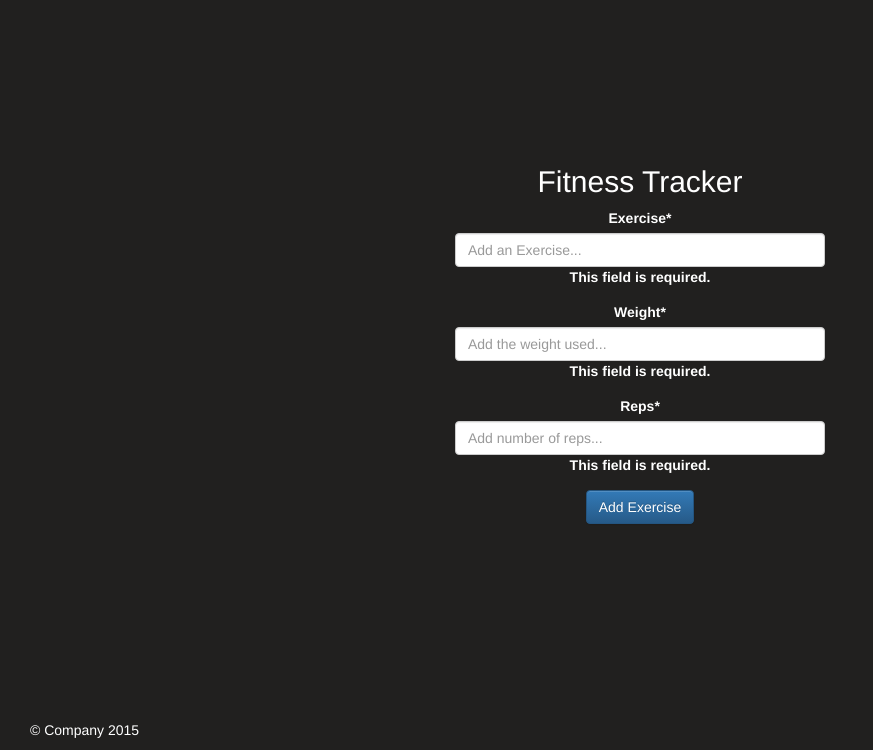
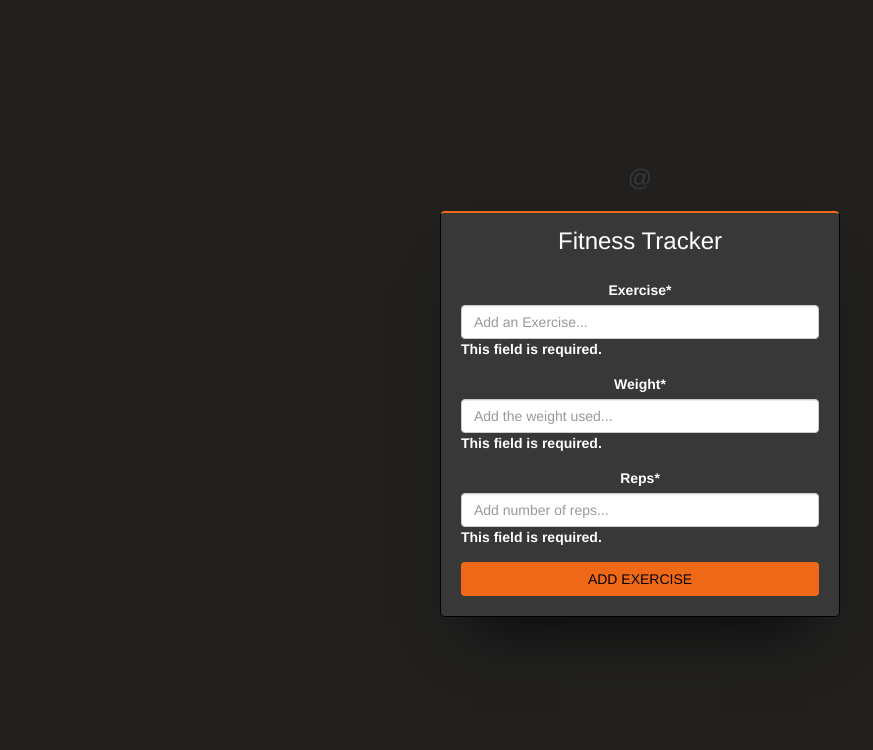
Before and after one commit to philknowles/SocialNetwork, a Django app: page /fitness/ in a window 1280 px wide. Shown: the part 50-800 px from the top of the page, without its empty margins (0-873 px from the left). Run offline with Django 3.2, Linux system fonts and the light colour scheme; a user stored in the database is signed in; tables that the repository leaves empty hold one stand-in row (values such as "Sample post"); parts of the project's set-up code (start-up, migrations or seed data) failed here and were passed over; some libraries are stand-ins or nearby versions.

Commit message:
Added design layout to Fitness Tracker

```diff
--- a/accounts/templates/base.html
+++ b/accounts/templates/base.html
@@ -55,11 +55,11 @@
     </div>
 
    {% if user.is_authenticated %}
-      <footer class="container">
+      <!--footer class="container">
         <div class="col-lg-12">
             <p>&copy; Company 2015</p>
         </div>
-      </footer>
+      </footer-->
     {% endif %}
     </div> <!-- /container -->
         <script src="//ajax.googleapis.com/ajax/libs/jquery/1.11.2/jquery.js"></script>
--- a/fitness/templates/fitness/exercises.html
+++ b/fitness/templates/fitness/exercises.html
@@ -5,11 +5,18 @@
 
 {% block content %}
     <div class="row form-container">
-        <h2>Fitness Tracker</h2>
-        <form method="post" class="task-form">
-            {% csrf_token %}
-            <div class="col-lg-12">{{ form|crispy }}</div>
-            <div class="col-lg-12"><input type="submit" class="btn btn-primary" value="Add Exercise"></div>
-        </form>
+            <h1>@</h1>
+        <div class="form">
+            <div class="heading">
+                <h3>Fitness Tracker</h3>
+            </div>
+            <div class="login-form">
+                <form method="post">
+                    {% csrf_token %}
+                    {{ form|crispy }}
+                    <button type="submit" class="btn btn-form">Add Exercise</button>
+                </form>
+            </div>
+        </div>
     </div>
 {% endblock %}
```
